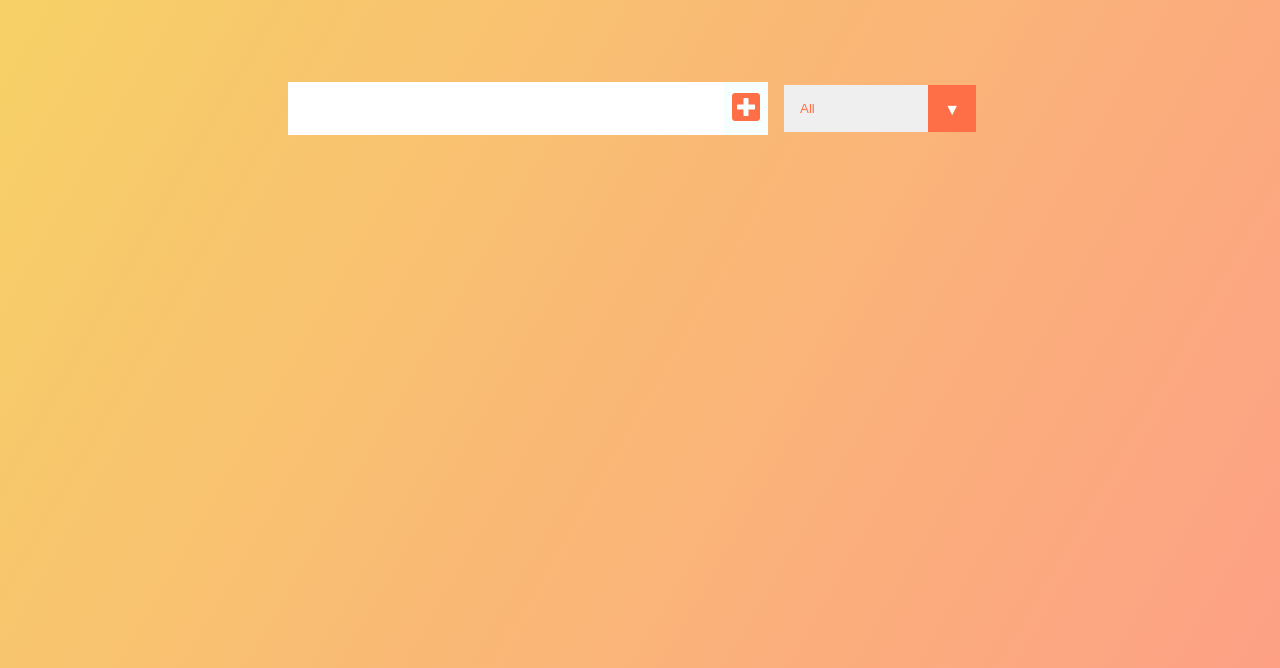
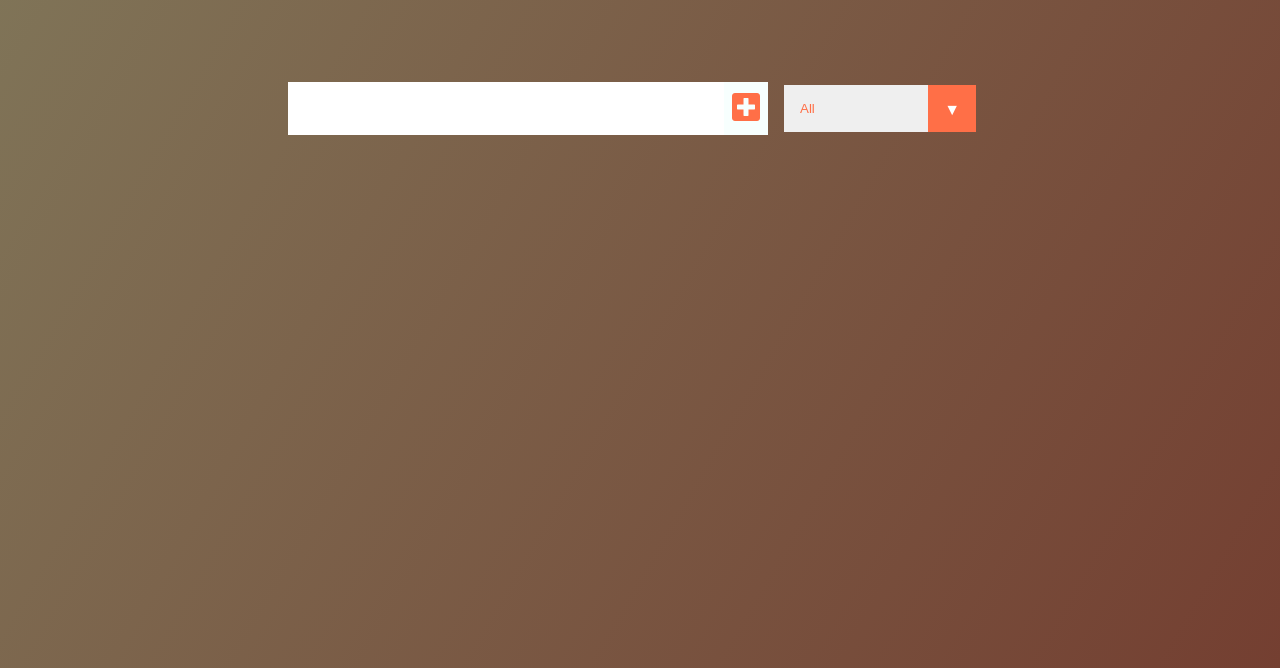
Before and after one commit to coffeina/ToDoIsta, a plain HTML site: page index.html in a window 1280 px wide. Shown: the part 132-800 px from the top of the page. Drawn offline with Linux system fonts and the light colour scheme.

Commit message:
Background image color change

```diff
--- a/style.css
+++ b/style.css
@@ -5,7 +5,7 @@
  }
 
  body {
-     background-image: linear-gradient(120deg, #f6d365 0%, #fda085 100%);
+     background-image: linear-gradient(120deg, #807659 0%, #743f31 100%);
      color: white;
      font-family: "Poppins", sans-serif;
      min-height: 100vh;
```
